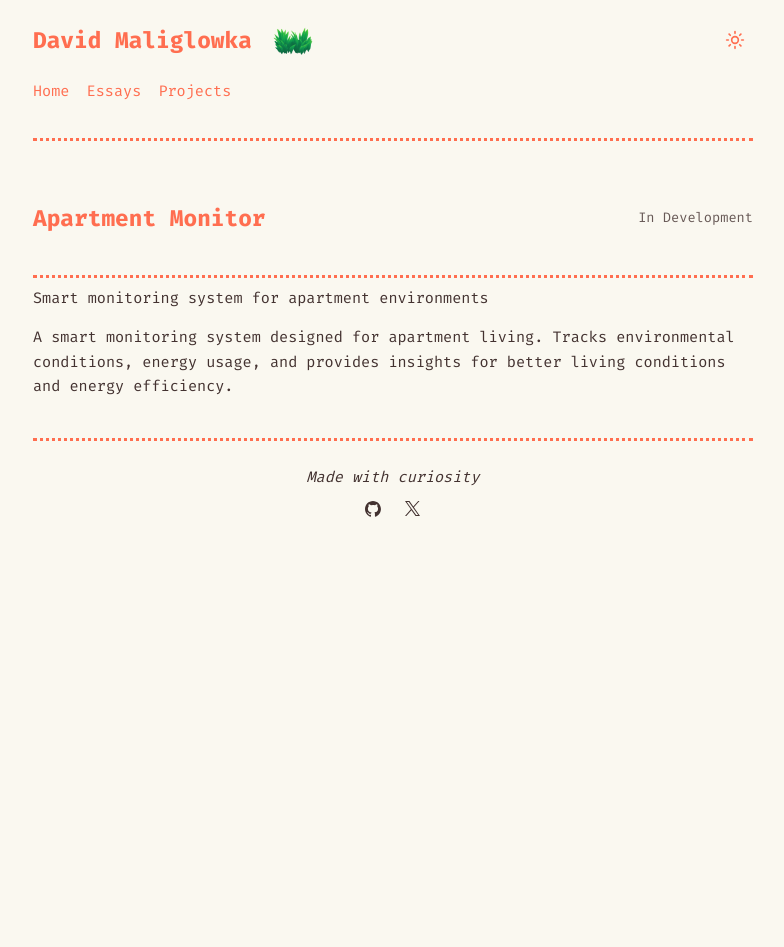
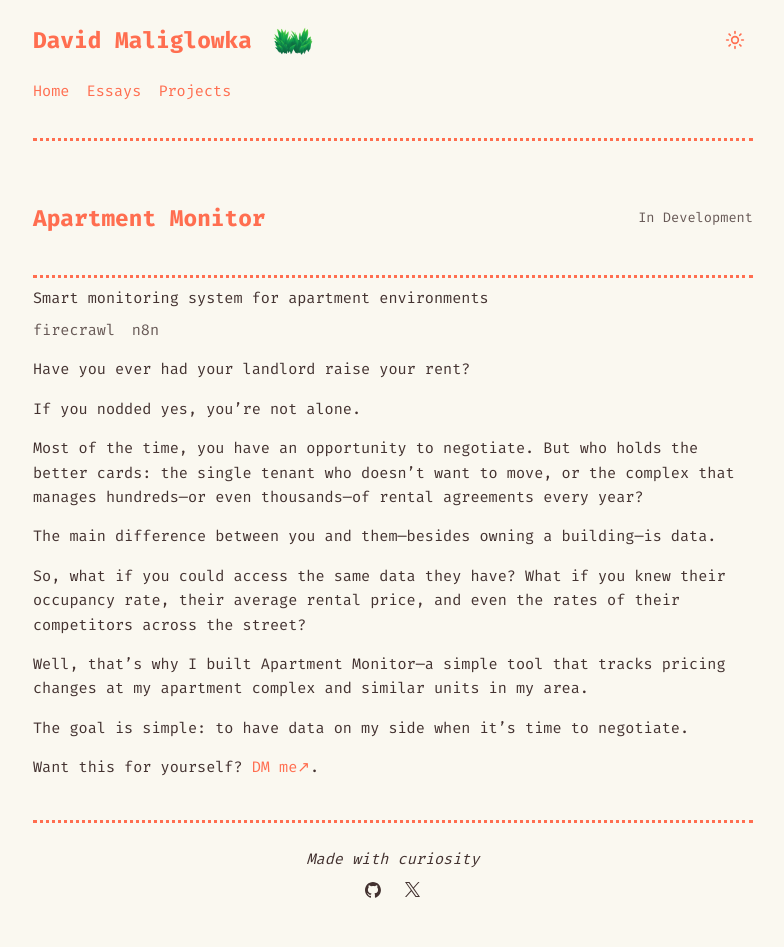
Before and after one commit to DavidMaliglowka/DavidMaliglowka.github.io, a Jekyll site: the page built from _projects/apartment-monitor.md, in a window 1280 px wide. Shown: the whole page, without its empty margins (247-1031 px from the left). Built offline with Jekyll 4.4.1, drawn with Linux system fonts in a browser that asks for light colours; before the commit the page ends 900 px from its top, so only the background shows below that.

Commit message:
Update Apartment Monitor project description and technologies

```diff
--- a/_projects/apartment-monitor.md
+++ b/_projects/apartment-monitor.md
@@ -2,11 +2,24 @@
 title: Apartment Monitor
 description: Smart monitoring system for apartment environments
 status: In Development
-tech:
-  - IoT
-  - Python
-  - Sensors
+technologies:
+  - firecrawl
+  - n8n
 showcase: true
 ---
 
-A smart monitoring system designed for apartment living. Tracks environmental conditions, energy usage, and provides insights for better living conditions and energy efficiency.
+Have you ever had your landlord raise your rent?
+
+If you nodded yes, you’re not alone.
+
+Most of the time, you have an opportunity to negotiate. But who holds the better cards: the single tenant who doesn’t want to move, or the complex that manages hundreds—or even thousands—of rental agreements every year?
+
+The main difference between you and them—besides owning a building—is data.
+
+So, what if you could access the same data they have? What if you knew their occupancy rate, their average rental price, and even the rates of their competitors across the street?
+
+Well, that’s why I built Apartment Monitor—a simple tool that tracks pricing changes at my apartment complex and similar units in my area.
+
+The goal is simple: to have data on my side when it’s time to negotiate.
+
+Want this for yourself? [DM me](https://x.com/DavidMaliglowka).
```
